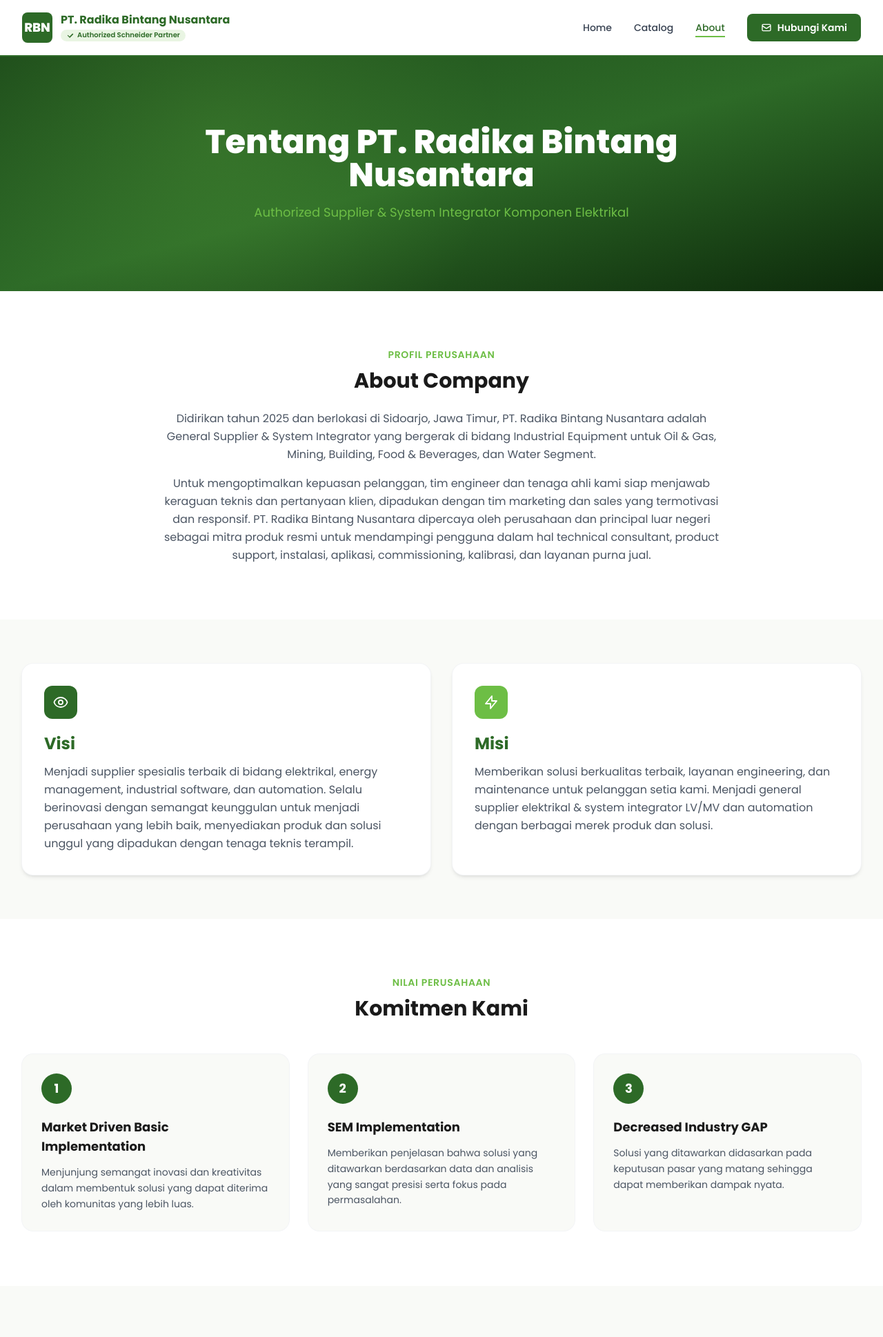
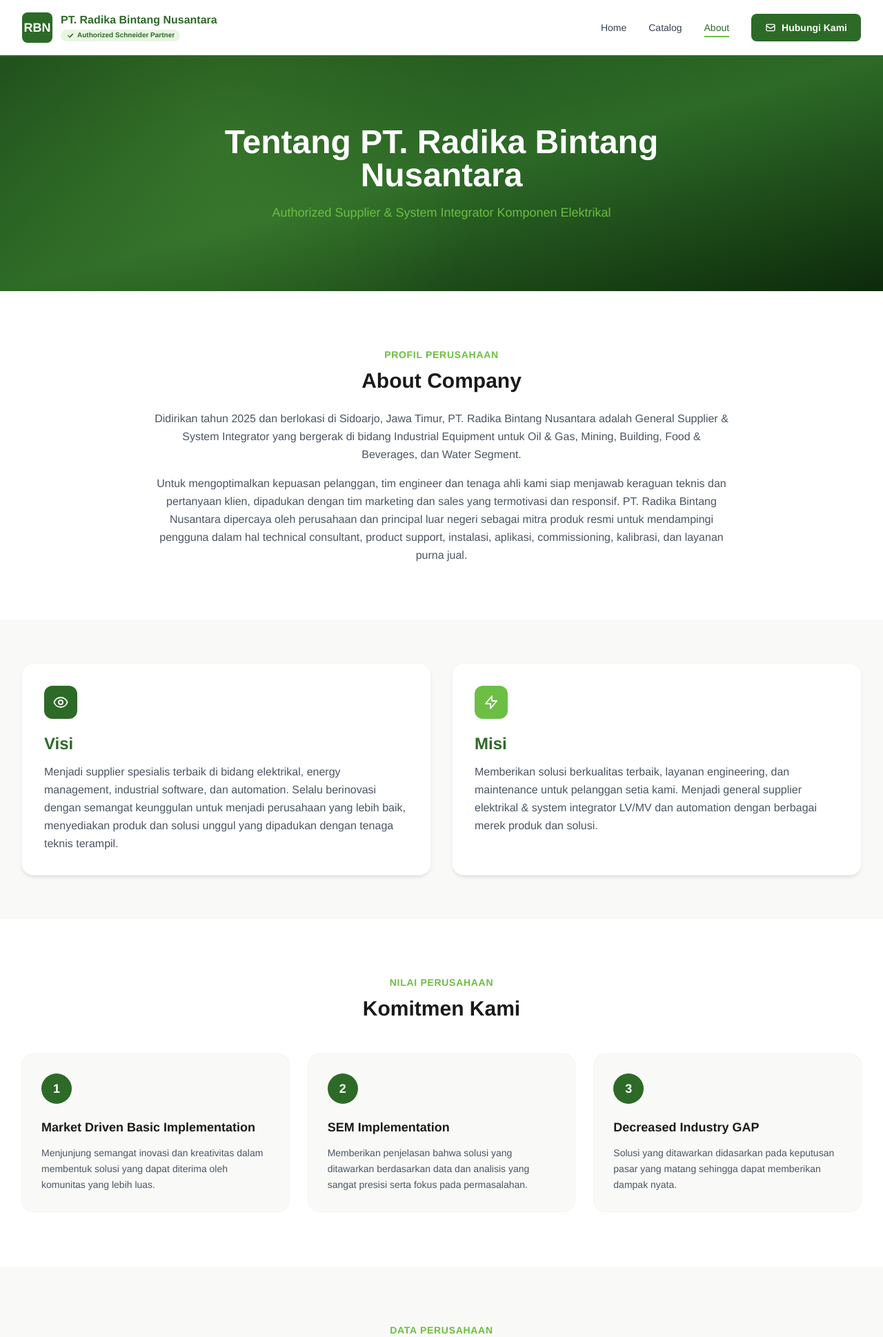
Before and after one commit to daffaabiyu13/webrbn, a Laravel app: page /about in a window 1280 px wide. Shown: the top 1938 px of the page at 69% size. Run offline with Laravel 12, Linux system fonts and the light colour scheme; some libraries are stand-ins or nearby versions.

Commit message:
Switch site font to Helvetica Neue
Replace the Poppins Google Font with a Helvetica Neue system font
stack (with Helvetica/Arial fallbacks) and drop the now-unused
Google Fonts preconnect/link.

https://claude.ai/code/session_01S97BCbtG4HUV8AdQJoqsFH

```diff
--- a/resources/views/layouts/app.blade.php
+++ b/resources/views/layouts/app.blade.php
@@ -5,10 +5,6 @@
     <meta name="viewport" content="width=device-width, initial-scale=1.0">
     <title>@yield('title', 'PT. Radika Bintang Nusantara') | PT. Radika Bintang Nusantara</title>
     <meta name="description" content="@yield('meta_description', 'PT. Radika Bintang Nusantara - Authorized Supplier & System Integrator komponen elektrikal Schneider Electric untuk industri Oil & Gas, Mining, Building, Food & Beverages, dan Water Segment.')">
-
-    <link rel="preconnect" href="https://fonts.googleapis.com">
-    <link rel="preconnect" href="https://fonts.gstatic.com" crossorigin>
-    <link href="https://fonts.googleapis.com/css2?family=Poppins:wght@300;400;500;600;700;800&display=swap" rel="stylesheet">
 
     <script src="https://cdn.tailwindcss.com"></script>
     <script>
@@ -24,7 +20,7 @@
                         offwhite: '#F9FAF7',
                     },
                     fontFamily: {
-                        sans: ['Poppins', 'ui-sans-serif', 'system-ui', 'sans-serif'],
+                        sans: ['"Helvetica Neue"', 'Helvetica', 'Arial', 'ui-sans-serif', 'system-ui', 'sans-serif'],
                     },
                 },
             },
```
